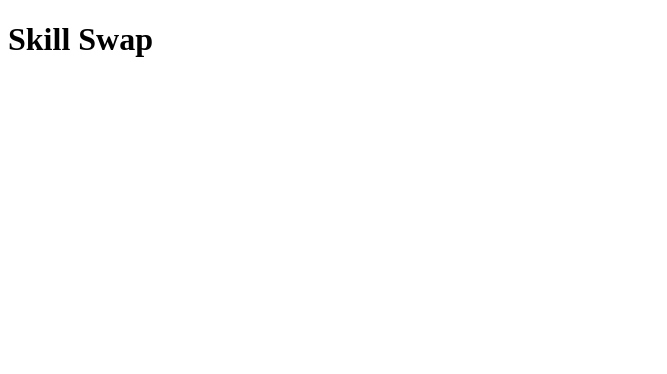
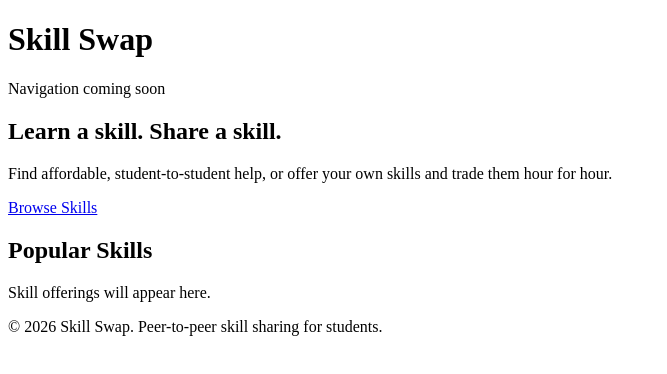
Before and after one commit to gxrciafelipe/skills-swap-felipegarcia-unit8, a React (Vite) app: page / in a window 1280 px wide. Shown: the top 374 px of the page, without its empty margins (0-667 px from the left). Built offline with nearby package versions, Linux system fonts and the light colour scheme.

Commit message:
Added semantic HTML structure for homepage

```diff
--- a/src/App.jsx
+++ b/src/App.jsx
@@ -1,5 +1,19 @@
+import Header from "./components/Header.jsx";
+import Hero from "./components/Hero.jsx";
+import SkillsSection from "./components/SkillsSection.jsx";
+import Footer from "./components/Footer.jsx";
+
 function App() {
-  return <h1>Skill Swap</h1>;
+  return (
+    <>
+      <Header />
+      <main>
+        <Hero />
+        <SkillsSection />
+      </main>
+      <Footer />
+    </>
+  );
 }
 
 export default App;
--- /dev/null
+++ b/src/components/Footer.jsx
@@ -0,0 +1,9 @@
+function Footer() {
+  return (
+    <footer>
+      <p>&copy; 2026 Skill Swap. Peer-to-peer skill sharing for students.</p>
+    </footer>
+  );
+}
+
+export default Footer;
--- /dev/null
+++ b/src/components/Header.jsx
@@ -0,0 +1,13 @@
+function Header() {
+  return (
+    <header>
+      <h1 className="site-name">Skill Swap</h1>
+      <nav aria-label="Main navigation">
+        {/* Navigation links will be added in feature/navigation-styling */}
+        <p>Navigation coming soon</p>
+      </nav>
+    </header>
+  );
+}
+
+export default Header;
--- /dev/null
+++ b/src/components/Hero.jsx
@@ -0,0 +1,16 @@
+function Hero() {
+  return (
+    <section className="hero">
+      <h2>Learn a skill. Share a skill.</h2>
+      <p>
+        Find affordable, student-to-student help, or offer your own skills and
+        trade them hour for hour.
+      </p>
+      <a href="#skills" className="hero-button">
+        Browse Skills
+      </a>
+    </section>
+  );
+}
+
+export default Hero;
--- /dev/null
+++ b/src/components/SkillsSection.jsx
@@ -0,0 +1,10 @@
+function SkillsSection() {
+  return (
+    <section id="skills" className="skills">
+      <h2>Popular Skills</h2>
+      <p>Skill offerings will appear here.</p>
+    </section>
+  );
+}
+
+export default SkillsSection;
```
